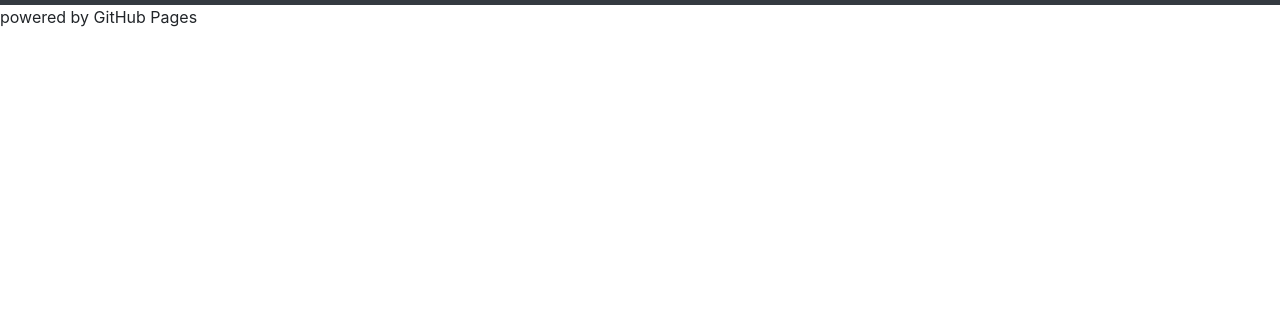
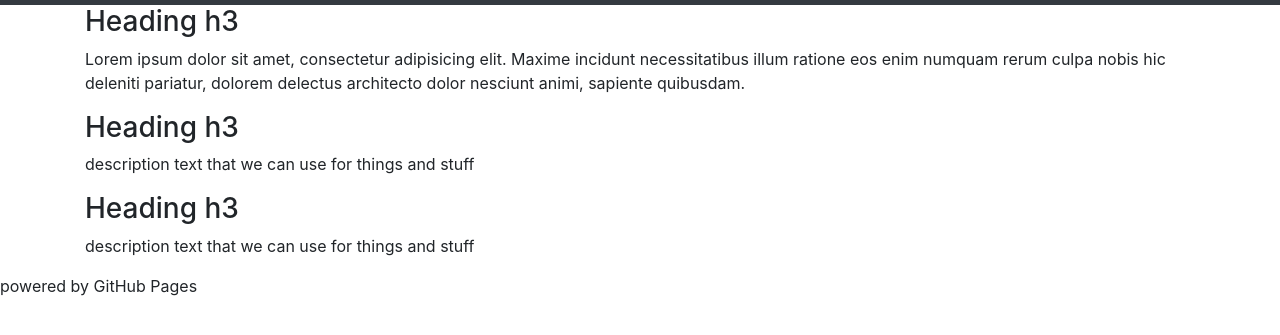
Before and after one commit to davidthegood/davidthegood.github.io, a plain HTML site: page index.html in a window 1280 px wide. Shown: the part 91-426 px from the top of the page. Drawn offline with nearby package versions, Linux system fonts and the light colour scheme.

Commit message:
some uodates to home

```diff
--- a/index.html
+++ b/index.html
@@ -22,6 +22,10 @@
             display: inline;
         }
     </style> -->
+
+    <link rel="stylesheet" href="css/style.css" />
+    <!-- <script src="https://apis.google.com/js/api.js"></script> -->
+    <script src="js/script.js"></script>
 
   </head>
 
@@ -59,16 +63,40 @@
 
         </nav>
 
+        <div id="content">
+            <div class="container">
+                <div class="row">
+                    <div class="col-sm-12">
+                        <article>
+
+                            <!-- here is where I want to place an image from a google link -->
+                            <script>readDB();</script>
+                            <img src="" alt="">
 
 
+                            <h3>Heading h3</h3>
+                            <p>Lorem ipsum dolor sit amet, consectetur adipisicing elit. Maxime incidunt necessitatibus illum ratione eos enim numquam rerum culpa nobis hic deleniti pariatur, dolorem delectus architecto dolor nesciunt animi, sapiente quibusdam.</p>
+                        </article>
 
-    <div id="content">
+                        <article>
+                            <h3>Heading h3</h3>
+                            <p>description text that we can use for things and stuff</p>
+                        </article>
+
+                        <article>
+                            <h3>Heading h3</h3>
+                            <p>description text that we can use for things and stuff</p>
+                        </article>
+                    </div>
+                </div>
+            </div>
 
         </div>
 
+        <!-- TODO: make footer bootstrap -->
         <footer>
             <p>powered by GitHub Pages</p>
         </footer>
 
     </body>
-<html>
+</html>
```
Lines whose indentation alone changed are shown as unchanged.
